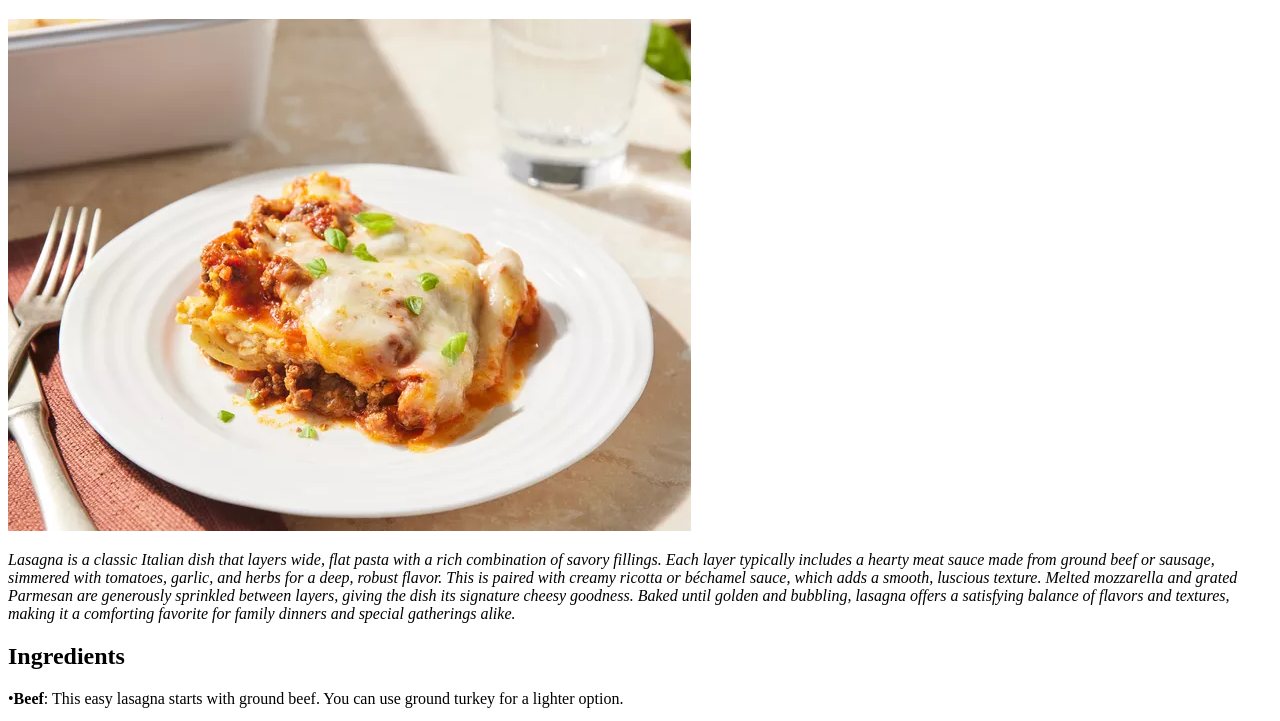
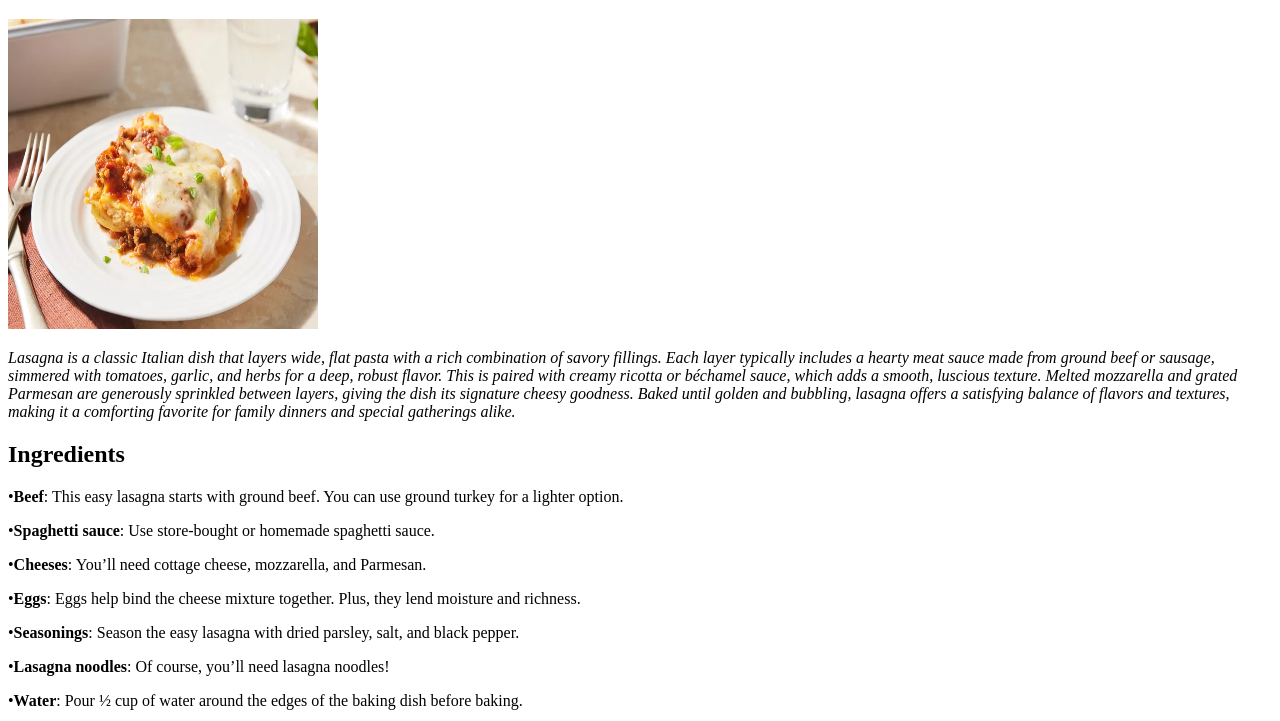
Before and after one commit to Rikardus/odin-recipes, a plain HTML site: page recipes/lasagna.html in a window 1280 px wide. Shown: the part 61-782 px from the top of the page. Drawn offline with Linux system fonts and the light colour scheme.

Commit message:
Add alt text, heigth and width to image

```diff
--- a/recipes/lasagna.html
+++ b/recipes/lasagna.html
@@ -8,7 +8,7 @@
 
 	<body>
 		<h1>Lasagna</h1>
-		<img src="../images/lasagna.jpg">
+		<img src="../images/lasagna.jpg" alt="Lasagna" width="310" height="310">
 
 		<p><i>Lasagna is a classic Italian dish that layers wide, flat pasta with a rich combination of savory fillings. Each layer typically includes a hearty meat sauce made from ground beef or sausage, simmered with tomatoes, garlic, and herbs for a deep, robust flavor. This is paired with creamy ricotta or béchamel sauce, which adds a smooth, luscious texture. Melted mozzarella and grated Parmesan are generously sprinkled between layers, giving the dish its signature cheesy goodness. Baked until golden and bubbling, lasagna offers a satisfying balance of flavors and textures, making it a comforting favorite for family dinners and special gatherings alike.</i></p>
 
```
